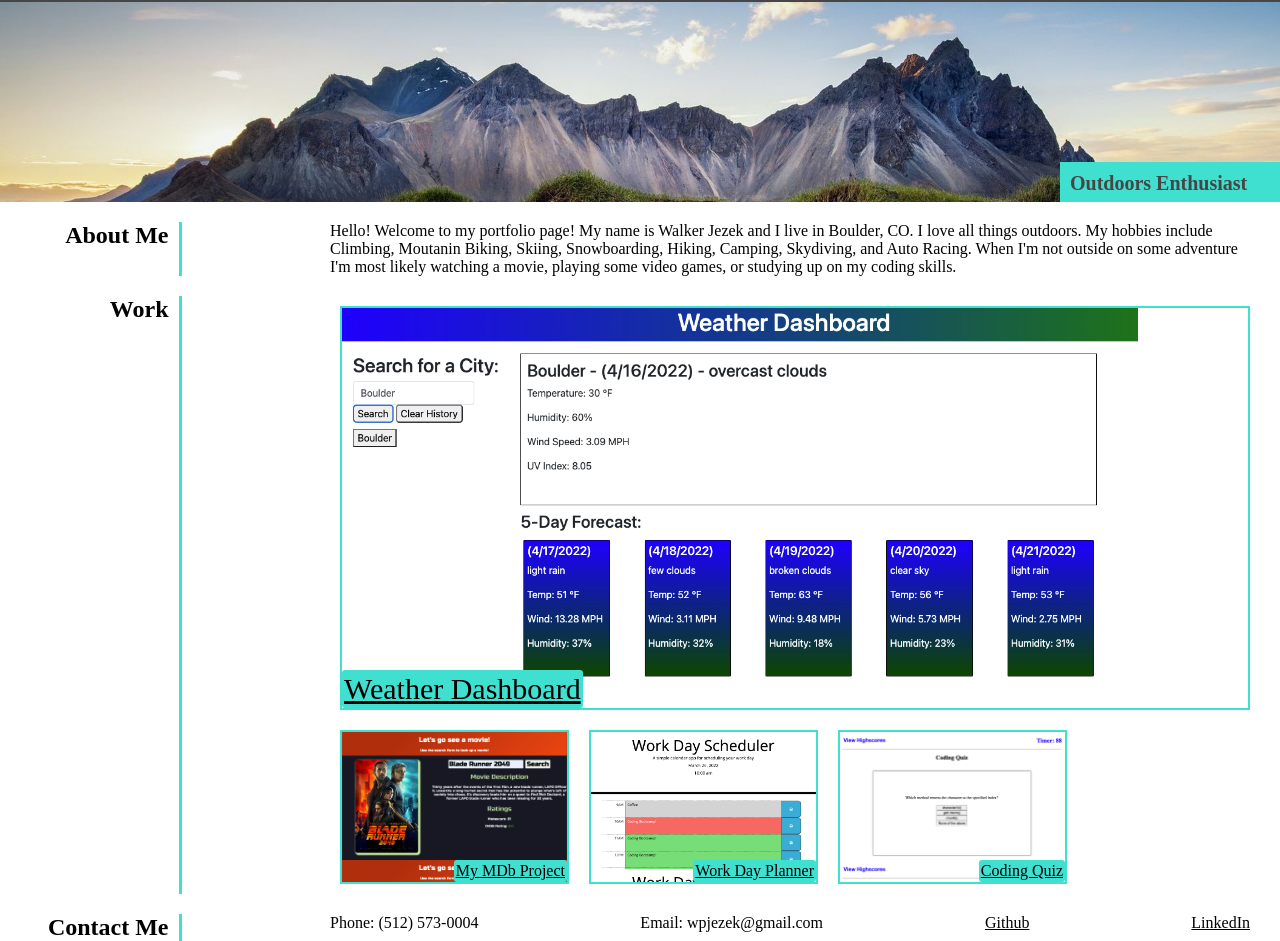
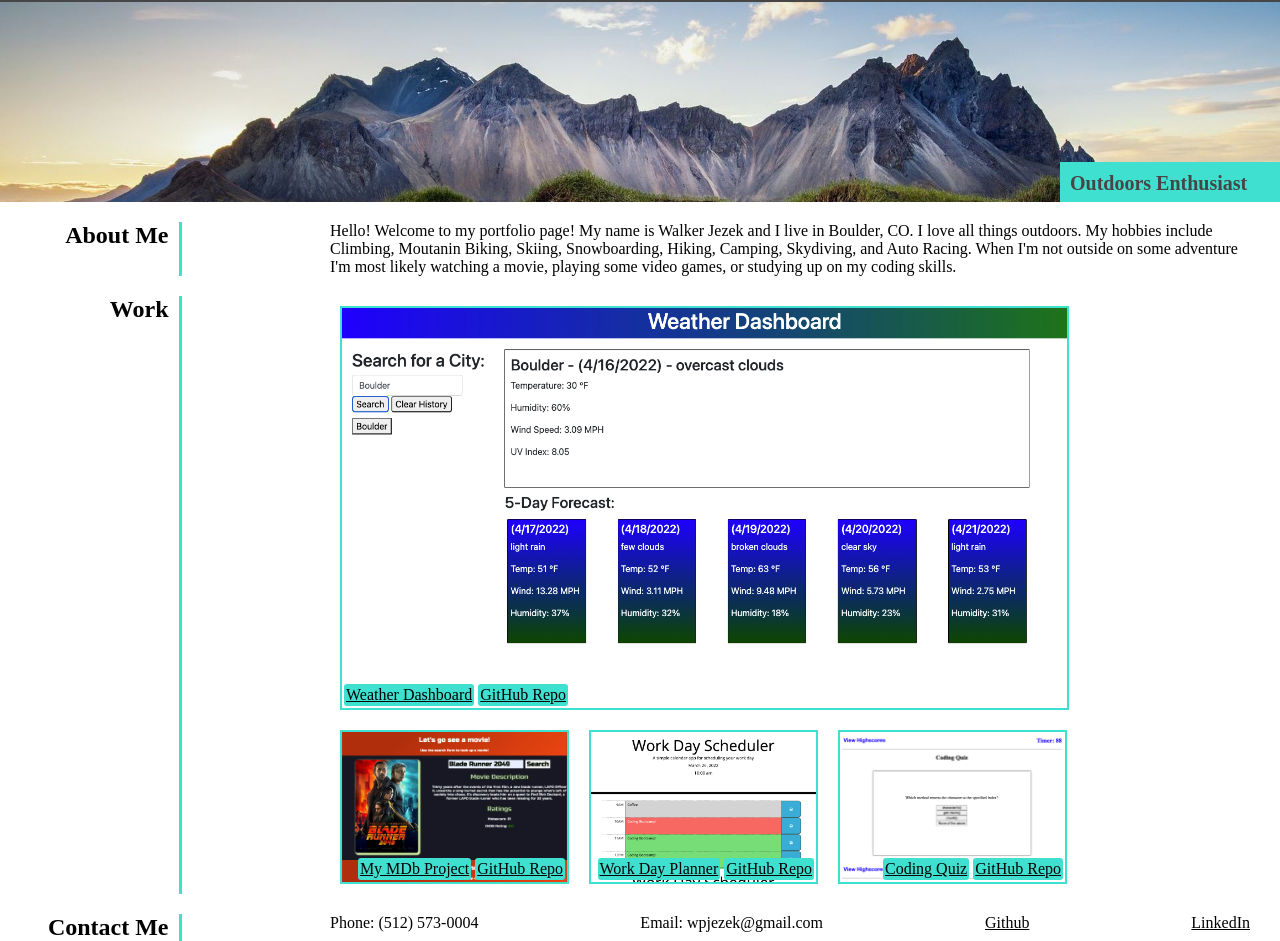
Before and after one commit to walkerjezek/Portfolio, a plain HTML site: page index.html in a window 1280 px wide. Shown: the part 73-1014 px from the top of the page. Drawn offline with Linux system fonts and the light colour scheme.

Commit message:
Cleaning up the interface a bit

```diff
--- a/Assets/styles.css
+++ b/Assets/styles.css
@@ -156,6 +156,7 @@ On hover make clear */
     background-repeat: no-repeat;
     height: 400px;
     width: 100%;
+    max-width: 725px;
     border: 2px solid turquoise;
     margin: 10px;
     /* opacity: 90%; */
@@ -166,7 +167,16 @@ On hover make clear */
     color: black;
     background-color: turquoise;
     border-radius: 3px;
-    padding: 2px
+    padding: 2px;
+    margin: 2px;
+}
+
+.tileText {
+    color: black;
+    background-color: turquoise;
+    border-radius: 3px;
+    padding: 2px;
+    font-size: 16px;
 }
 
 /* Adding a hover feature that changes the opacity */
--- a/index.html
+++ b/index.html
@@ -44,15 +44,19 @@
                     <div class="rightColumnTiles">
                         <div class="workTilesLarge">
                             <a class="tileText" href="https://walkerjezek.github.io/WeatherDashboard/" target="_blank">Weather Dashboard</a>
+                            <a class="tileText" href="https://github.com/walkerjezek/WeatherDashboard" target="_blank">GitHub Repo</a>
                         </div>
                         <div class="workTiles1">
                             <a class="tileText" href="https://walkerjezek.github.io/Project1/" target="_blank">My MDb Project</a>
+                            <a class="tileText" href="https://github.com/walkerjezek/Project1" target="_blank">GitHub Repo</a>
                         </div>
                         <div class="workTiles2">
                             <a class="tileText" href="https://walkerjezek.github.io/Work-Day-Planner/" target="_blank">Work Day Planner</a>
+                            <a class="tileText" href="https://github.com/walkerjezek/Work-Day-Planner" target="_blank">GitHub Repo</a>
                         </div>
                         <div class="workTiles3">
                             <a class="tileText" href="https://walkerjezek.github.io/Coding-Quiz/" target="_blank">Coding Quiz</a>
+                            <a class="tileText" href="https://github.com/walkerjezek/Coding-Quiz" target="_blank">GitHub Repo</a>
                         </div>
                     </div>
             </section>
```
